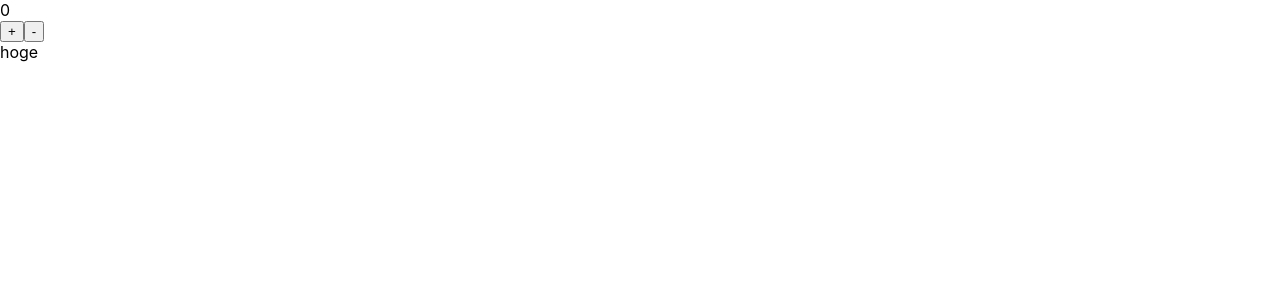
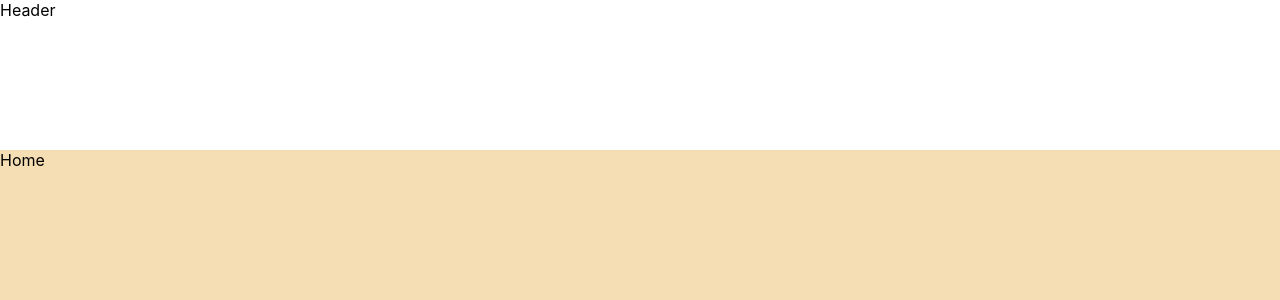
Before and after one commit to ICT-FUNney/team2-funput-Client, a React (Create React App) app: page /home in a window 1280 px wide. Shown: the top 300 px of the page. Built offline with nearby package versions, Linux system fonts and the light colour scheme; data requests are answered from the project's data file.

Commit message:
最低限の土台完成

```diff
--- a/public/index.html
+++ b/public/index.html
@@ -1,43 +1,18 @@
 <!DOCTYPE html>
 <html lang="ja">
+
 <head>
   <meta charset="utf-8" />
-    <!-- <link rel="shortcut icon" href="%PUBLIC_URL%/favicon.ico" /> -->
   <meta name="viewport" content="width=device-width, initial-scale=1" />
   <meta name="theme-color" content="#000000" />
-    <meta
-      name="description"
-      content="Web site created using create-react-app"
-    />
+  <meta name="description" content="Web site created using create-react-app" />
   <link rel="apple-touch-icon" href="logo192.png" />
-    <!--
-      manifest.json provides metadata used when your web app is installed on a
-      user's mobile device or desktop. See https://developers.google.com/web/fundamentals/web-app-manifest/
-    -->
-    <!-- <link rel="manifest" href="%PUBLIC_URL%/manifest.json" /> -->
-    <!--
-      Notice the use of %PUBLIC_URL% in the tags above.
-      It will be replaced with the URL of the `public` folder during the build.
-      Only files inside the `public` folder can be referenced from the HTML.
-
-      Unlike "/favicon.ico" or "favicon.ico", "%PUBLIC_URL%/favicon.ico" will
-      work correctly both with client-side routing and a non-root public URL.
-      Learn how to configure a non-root public URL by running `npm run build`.
-    -->
   <title>React App</title>
 </head>
+
 <body>
   <noscript>You need to enable JavaScript to run this app.</noscript>
-    <div id="root"></div>
-    <!--
-      This HTML file is a template.
-      If you open it directly in the browser, you will see an empty page.
+  <div id="root" style="height: 100vh"></div>
+</body>
 
-      You can add webfonts, meta tags, or analytics to this file.
-      The build step will place the bundled scripts into the <body> tag.
-
-      To begin the development, run `npm start` or `yarn start`.
-      To create a production bundle, use `npm run build` or `yarn build`.
-    -->
-  </body>
 </html>
--- a/src/actions/Example/ExampleActionCreator.js
+++ b/src/actions/Example/ActionCreator.js
@@ -1,4 +1,4 @@
-import { ADD_NUMBER, DECREASE_NUMBER, GET_EXAMPLE_REQUEST, GET_EXAMPLE_SUCCESS, GET_EXAMPLE_FAILED } from "./ExampleActionType";
+import { ADD_NUMBER, DECREASE_NUMBER, GET_EXAMPLE_REQUEST, GET_EXAMPLE_SUCCESS, GET_EXAMPLE_FAILED } from "./ActionType";
 
 export const addNumber = (number) => ({
     type: ADD_NUMBER,
--- a/src/components/App.jsx
+++ b/src/components/App.jsx
@@ -1,10 +1,14 @@
 import React from 'react';
+import Header from './Areas/Header';
+import Home from './Pages/Home';
+import '../styles/App.css'
 
 class App extends React.Component {
   render() {
     return (
-      <div className="App">
-        hello world
+      <div id="container">
+        <Header />
+        <Home />
       </div>
     );
   }
--- a/src/components/Areas/Header.jsx
+++ b/src/components/Areas/Header.jsx
@@ -2,7 +2,7 @@ import React from 'react';
 
 const Header = () => {
     return (
-        <div>
+        <div id='header'>
             Header
         </div>
     )
--- a/src/components/Pages/Home.jsx
+++ b/src/components/Pages/Home.jsx
@@ -2,7 +2,7 @@ import React from 'react';
 
 const Home = () => {
     return (
-        <div>
+        <div id='main'>
             Home
         </div>
     )
--- a/src/containers/Example.js
+++ b/src/containers/Example.js
@@ -1,4 +1,4 @@
-import { addNumber, decreaseNumber, getExampleRequest } from '../actions/Example/ExampleActionCreator'
+import { addNumber, decreaseNumber, getExampleRequest } from '../actions/Example/ActionCreator'
 import { connect } from 'react-redux'
 import Example from '../components/Example'
 
--- a/src/index.js
+++ b/src/index.js
@@ -1,13 +1,12 @@
 import React from 'react';
 import ReactDOM from 'react-dom';
 import './index.css';
-// import App from './components/App';
+import App from './components/App';
 import * as serviceWorker from './serviceWorker';
 import { createStore, applyMiddleware } from 'redux';
 import logger from 'redux-logger';
 import rootReducer from './reducers';
 import { Provider } from 'react-redux';
-import Example from './containers/Example';
 import createSagaMiddleware from 'redux-saga';
 import rootSaga from './sagas';
 
@@ -17,8 +16,7 @@ sagaMiddleware.run(rootSaga);
 
 ReactDOM.render(
     <Provider store={store}>
-    <Example />
-    {/* <App /> */}
+        <App />
     </Provider>,
     document.getElementById('root')
 );
--- a/src/reducers/ExampleState.js
+++ b/src/reducers/ExampleState.js
@@ -1,4 +1,4 @@
-import { ADD_NUMBER, DECREASE_NUMBER, GET_EXAMPLE_SUCCESS } from "../actions/Example/ExampleActionType";
+import { ADD_NUMBER, DECREASE_NUMBER, GET_EXAMPLE_SUCCESS } from "../actions/Example/ActionType";
 
 const initialState = {
     number: 0,
--- a/src/sagas/Example/Example.js
+++ b/src/sagas/Example/Example.js
@@ -1,7 +1,7 @@
 import ExampleApi from "../../apis/ExampleApi";
 import { call, put, takeLatest } from 'redux-saga/effects';
-import { getExampleSuccess, getExampleFailed } from "../../actions/Example/ExampleActionCreator";
-import { GET_EXAMPLE_REQUEST } from "../../actions/Example/ExampleActionType";
+import { getExampleSuccess, getExampleFailed } from "../../actions/Example/ActionCreator";
+import { GET_EXAMPLE_REQUEST } from "../../actions/Example/ActionType";
 
 function* getExampleSaga() {
   const response = yield call(ExampleApi.getExample);
--- /dev/null
+++ b/src/styles/App.css
@@ -0,0 +1,18 @@
+#container {
+  display: grid;
+  height: 100vh;
+  grid-template-rows: 150px 1fr;
+  grid-template-areas:
+    "header"
+    "main";
+}
+
+#header {
+  grid-area: header;
+  background: white;
+}
+
+#main {
+  grid-area: main;
+  background: wheat;
+}
--- a/src/styles/example.css
+++ /dev/null
@@ -1,3 +0,0 @@
-#example {
-    background-color: aqua;
-}
```
Also changed, not shown: src/actions/Example/ActionType.js (renamed from src/actions/Example/ExampleActionType.js). Lines whose indentation alone changed are shown as unchanged.
